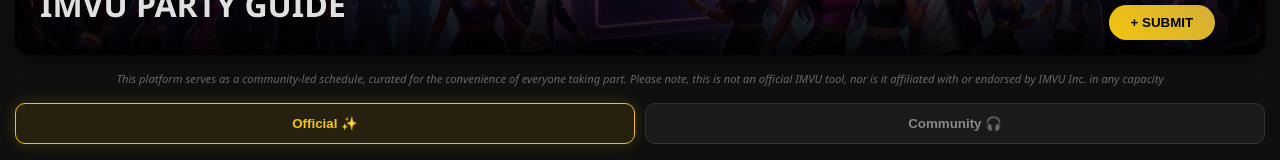
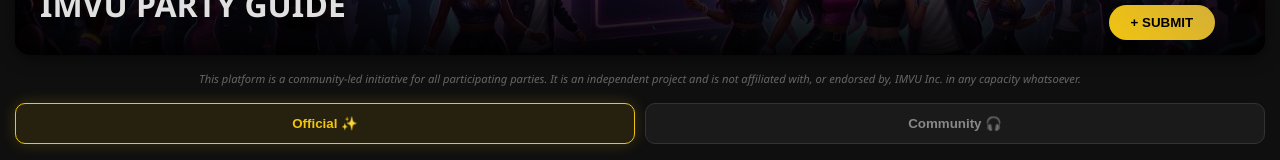
Before and after one commit to MugzLord/imvu-calendar, a plain HTML site: page index.html in a window 1280 px wide. Shown: the part 120-280 px from the top of the page. Drawn offline with Linux system fonts and the light colour scheme; no server answers.

Commit message:
Update index.html

```diff
--- a/index.html
+++ b/index.html
@@ -143,8 +143,8 @@
     </header>
 
     <div style="font-size: 0.7rem; color: #666; text-align: center; margin-bottom: 15px; font-style: italic; padding: 0 20px;">
-        This platform serves as a community-led schedule, curated for the convenience of everyone taking part.
-        Please note, this is not an official IMVU tool, nor is it affiliated with or endorsed by IMVU Inc. in any capacity
+        This platform is a community-led initiative for all participating parties.
+        It is an independent project and is not affiliated with, or endorsed by, IMVU Inc. in any capacity whatsoever.
     </div>
 
     <div class="category-tabs">
```
